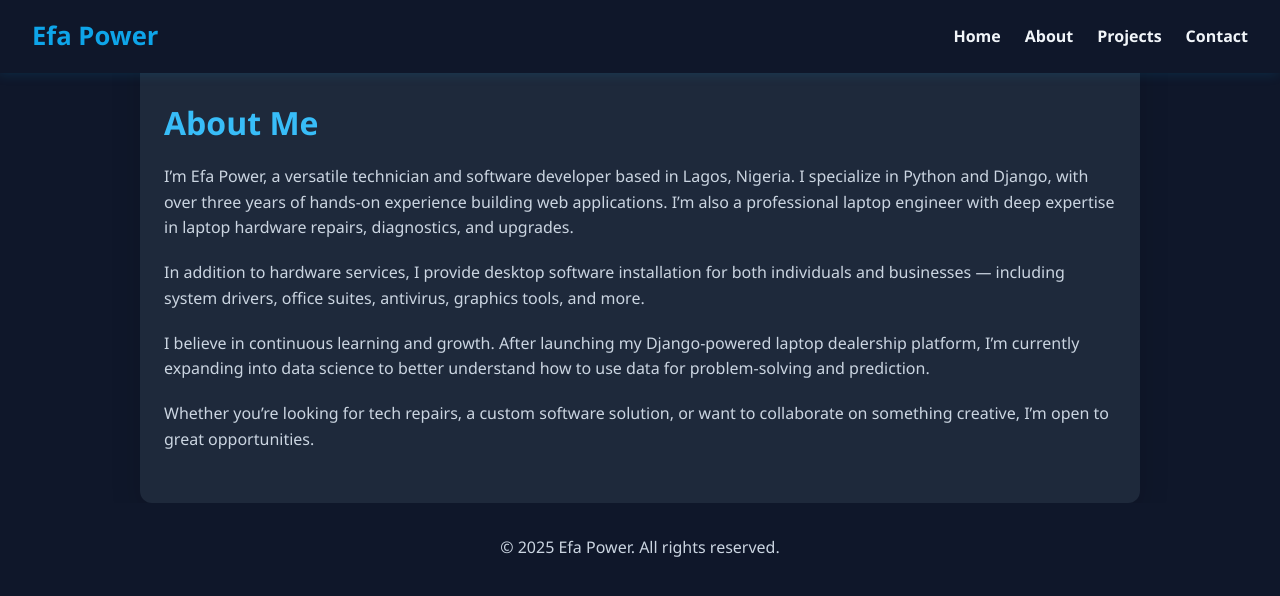
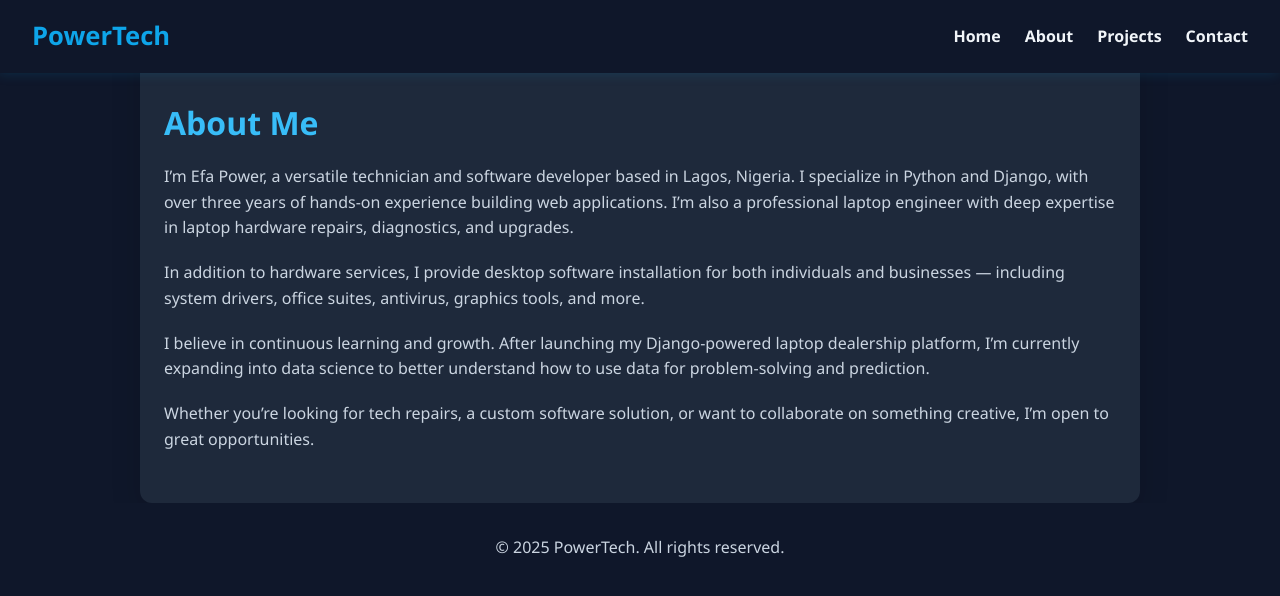
Before and after one commit to powernation/portfolio, a Django app: page /about/ in a window 1280 px wide. Shown: the top 596 px of the page. Run offline with Django 5.2, Linux system fonts and the light colour scheme.

Commit message:
Update base.html

```diff
--- a/myapp/templates/base.html
+++ b/myapp/templates/base.html
@@ -10,7 +10,7 @@
 <body>
   <header>
     <nav class="navbar">
-      <div class="logo">Efa Power</div>
+      <div class="logo">PowerTech</div>
       <div class="menu-toggle" onclick="toggleMenu(this)">☰</div>
       <div class="nav-links" id="navLinks">
         <a href="{% url 'home' %}">Home</a>
@@ -26,7 +26,7 @@
   </main>
 
   <footer>
-    <p>&copy; 2025 Efa Power. All rights reserved.</p>
+    <p>&copy; 2025 PowerTech. All rights reserved.</p>
   </footer>
 
   <script>
```
